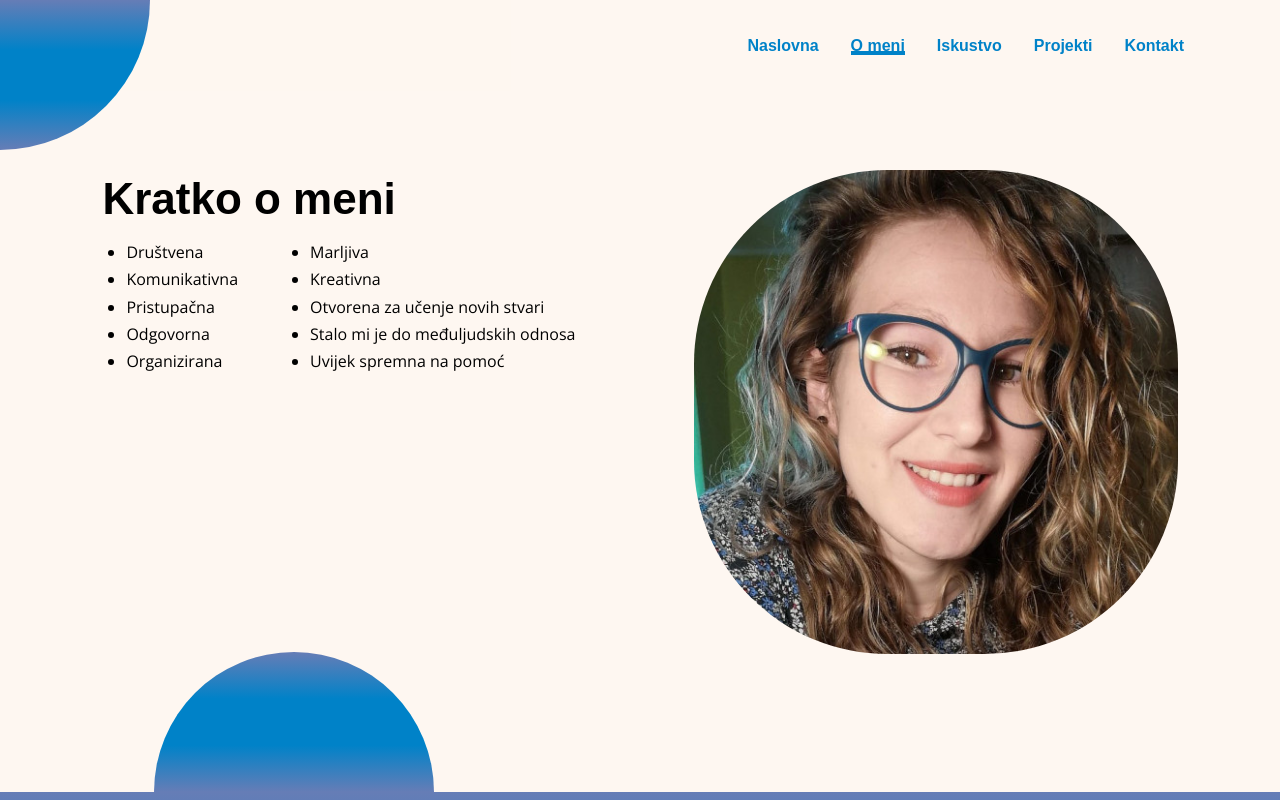
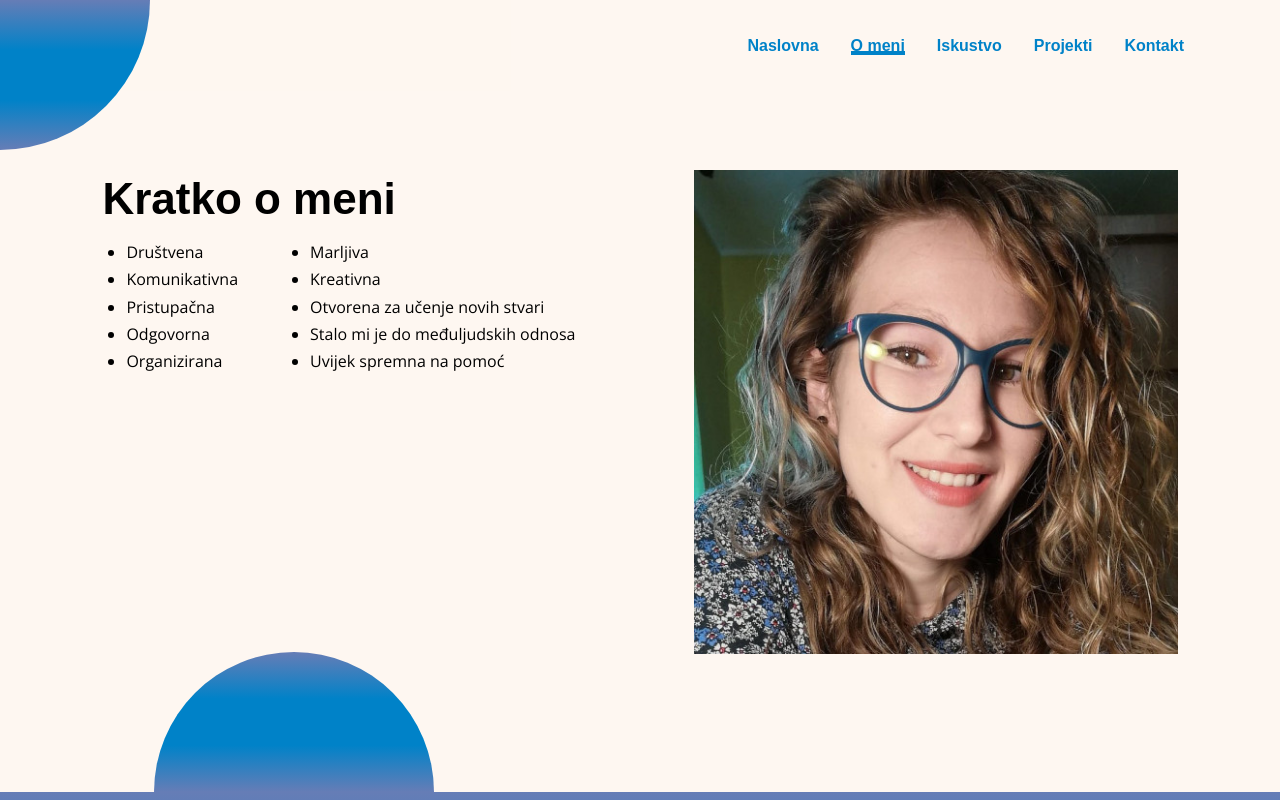
Before and after one commit to valentinaotocan/portfolio, a React (Vite) app: page /o-meni in a window 1280 px wide. Shown: the top 800 px of the page. Built offline with nearby package versions, Linux system fonts and the light colour scheme; a web font is replaced by a local one.

Commit message:
Remove border-img className

```diff
--- a/src/pages/About.tsx
+++ b/src/pages/About.tsx
@@ -58,7 +58,7 @@ function About() {
           <motion.img
             src={profile}
             loading="lazy"
-            className="about-me__img__profile img-contain border-img"
+            className="about-me__img__profile img-contain"
             alt="Profile"
             variants={fromOpacity}
             initial="hidden"
--- a/src/styles/globals.scss
+++ b/src/styles/globals.scss
@@ -66,10 +66,6 @@ img {
   object-fit: contain;
 }
 
-.border-img {
-  border-radius: 40%;
-}
-
 .png-w {
   width: toRem(80px);
 }
--- a/src/styles/pages/Home.scss
+++ b/src/styles/pages/Home.scss
@@ -7,6 +7,7 @@
     padding-top: toRem(30px);
     &__me {
       max-height: 70vh;
+      border-radius: 40%;
     }
     &__ecology {
       top: toRem(18px);
```
